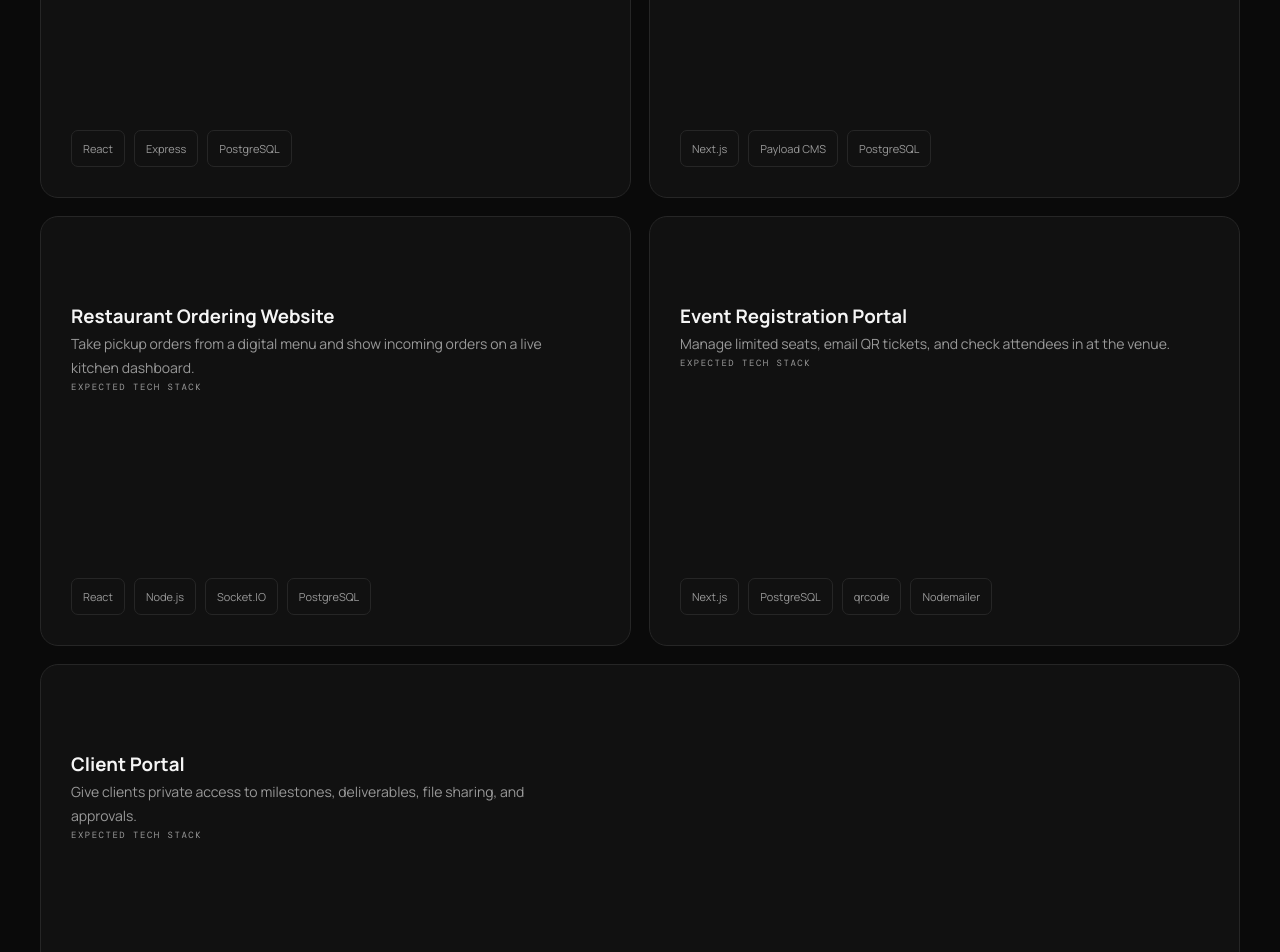
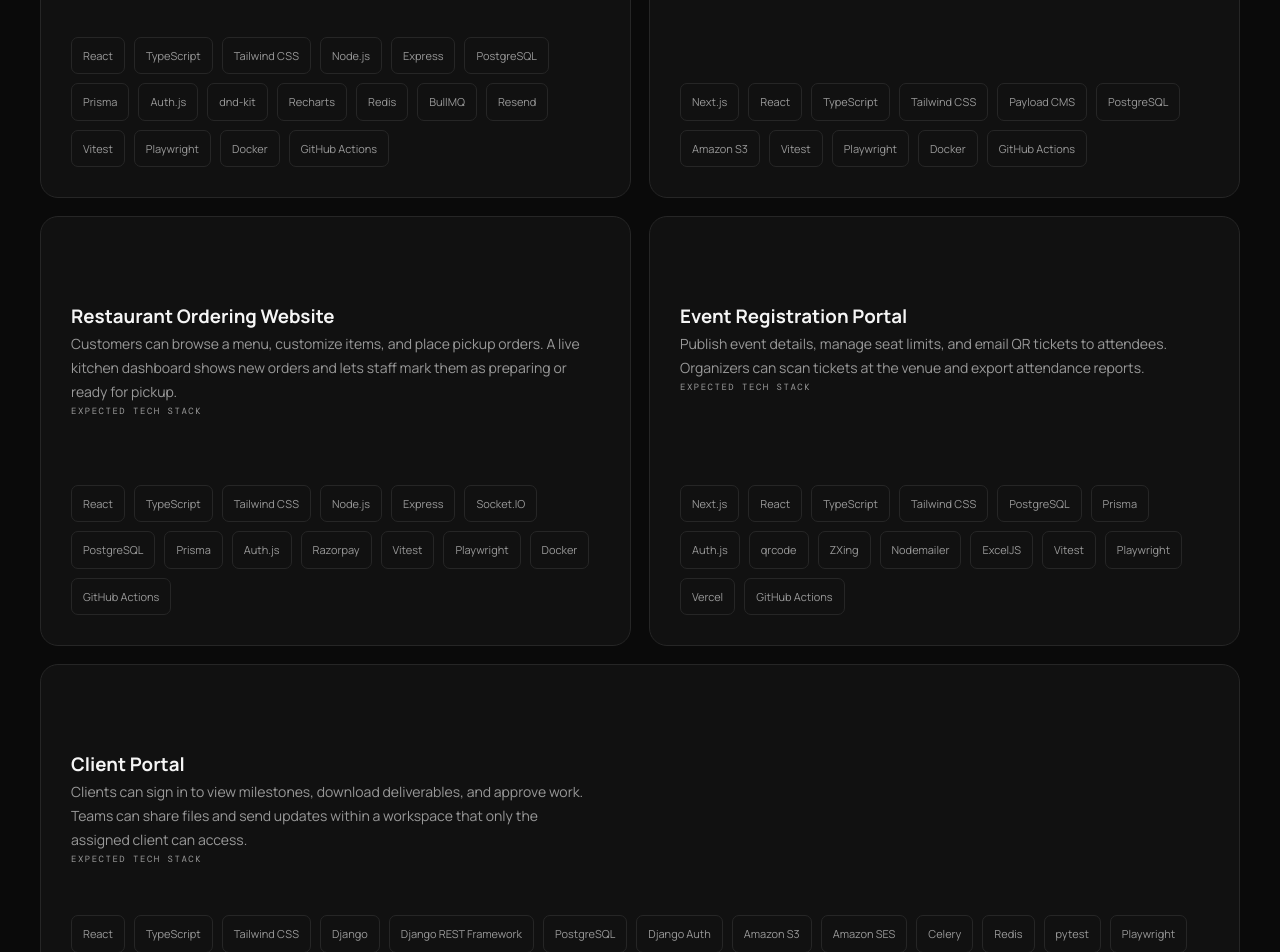
Before and after one commit to Ruturaj998/ruturaj-portfolio, a React (Vite) app: page / in a window 1280 px wide. Shown: the part 6960-7912 px from the top of the page. Built offline with nearby package versions, Linux system fonts and the light colour scheme.

Commit message:
Expand descriptions and expected stacks for all services

```diff
--- a/src/sections/Services.jsx
+++ b/src/sections/Services.jsx
@@ -56,38 +56,149 @@ const services = [
   },
   {
     name: 'Appointment Booking System',
-    description: 'Let customers book or reschedule available slots and get email confirmations. Staff can set their availability.',
-    techStack: ['React', 'Node.js', 'PostgreSQL', 'Nodemailer'],
+    description: 'Customers can view available slots, book or reschedule an appointment, and receive email reminders. Staff can manage working hours, blocked dates, and bookings from a shared calendar.',
+    techStack: [
+      'React',
+      'TypeScript',
+      'Tailwind CSS',
+      'Node.js',
+      'Express',
+      'PostgreSQL',
+      'Prisma',
+      'Auth.js',
+      'FullCalendar',
+      'Redis',
+      'BullMQ',
+      'Nodemailer',
+      'Vitest',
+      'Playwright',
+      'Docker',
+      'GitHub Actions',
+    ],
   },
   {
     name: 'Inventory & Billing Dashboard',
-    description: 'Track stock movements, generate PDF invoices, and flag items that need restocking.',
-    techStack: ['React', 'Express', 'MySQL', 'PDFKit'],
+    description: 'Track stock by location, record purchases and sales, and flag items that need restocking. Staff can generate PDF invoices and export stock and sales reports for reconciliation.',
+    techStack: [
+      'React',
+      'TypeScript',
+      'Tailwind CSS',
+      'Node.js',
+      'Express',
+      'MySQL',
+      'Prisma',
+      'Auth.js',
+      'PDFKit',
+      'ExcelJS',
+      'Recharts',
+      'Vitest',
+      'Playwright',
+      'Docker',
+      'GitHub Actions',
+    ],
   },
   {
     name: 'Lead Management CRM',
-    description: 'Capture enquiries, assign leads, and track follow-ups and deal stages in one pipeline.',
-    techStack: ['React', 'Express', 'PostgreSQL'],
+    description: 'Capture leads from enquiry forms, assign owners, and move deals through a pipeline. Sales teams can set follow-up reminders, log conversations, and review conversion reports.',
+    techStack: [
+      'React',
+      'TypeScript',
+      'Tailwind CSS',
+      'Node.js',
+      'Express',
+      'PostgreSQL',
+      'Prisma',
+      'Auth.js',
+      'dnd-kit',
+      'Recharts',
+      'Redis',
+      'BullMQ',
+      'Resend',
+      'Vitest',
+      'Playwright',
+      'Docker',
+      'GitHub Actions',
+    ],
   },
   {
     name: 'Personal Blog & CMS',
-    description: 'Publish a public blog from an editor dashboard with drafts, categories, and image uploads.',
-    techStack: ['Next.js', 'Payload CMS', 'PostgreSQL'],
+    description: 'Publish a searchable blog with categories, tags, and author pages. Editors can save drafts, preview posts, and manage images. Public posts include metadata for search and sharing.',
+    techStack: [
+      'Next.js',
+      'React',
+      'TypeScript',
+      'Tailwind CSS',
+      'Payload CMS',
+      'PostgreSQL',
+      'Amazon S3',
+      'Vitest',
+      'Playwright',
+      'Docker',
+      'GitHub Actions',
+    ],
   },
   {
     name: 'Restaurant Ordering Website',
-    description: 'Take pickup orders from a digital menu and show incoming orders on a live kitchen dashboard.',
-    techStack: ['React', 'Node.js', 'Socket.IO', 'PostgreSQL'],
+    description: 'Customers can browse a menu, customize items, and place pickup orders. A live kitchen dashboard shows new orders and lets staff mark them as preparing or ready for pickup.',
+    techStack: [
+      'React',
+      'TypeScript',
+      'Tailwind CSS',
+      'Node.js',
+      'Express',
+      'Socket.IO',
+      'PostgreSQL',
+      'Prisma',
+      'Auth.js',
+      'Razorpay',
+      'Vitest',
+      'Playwright',
+      'Docker',
+      'GitHub Actions',
+    ],
   },
   {
     name: 'Event Registration Portal',
-    description: 'Manage limited seats, email QR tickets, and check attendees in at the venue.',
-    techStack: ['Next.js', 'PostgreSQL', 'qrcode', 'Nodemailer'],
+    description: 'Publish event details, manage seat limits, and email QR tickets to attendees. Organizers can scan tickets at the venue and export attendance reports.',
+    techStack: [
+      'Next.js',
+      'React',
+      'TypeScript',
+      'Tailwind CSS',
+      'PostgreSQL',
+      'Prisma',
+      'Auth.js',
+      'qrcode',
+      'ZXing',
+      'Nodemailer',
+      'ExcelJS',
+      'Vitest',
+      'Playwright',
+      'Vercel',
+      'GitHub Actions',
+    ],
   },
   {
     name: 'Client Portal',
-    description: 'Give clients private access to milestones, deliverables, file sharing, and approvals.',
-    techStack: ['React', 'Django', 'PostgreSQL', 'Amazon S3'],
+    description: 'Clients can sign in to view milestones, download deliverables, and approve work. Teams can share files and send updates within a workspace that only the assigned client can access.',
+    techStack: [
+      'React',
+      'TypeScript',
+      'Tailwind CSS',
+      'Django',
+      'Django REST Framework',
+      'PostgreSQL',
+      'Django Auth',
+      'Amazon S3',
+      'Amazon SES',
+      'Celery',
+      'Redis',
+      'pytest',
+      'Playwright',
+      'Docker',
+      'GitHub Actions',
+      'Sentry',
+    ],
   },
 ]
 
```
